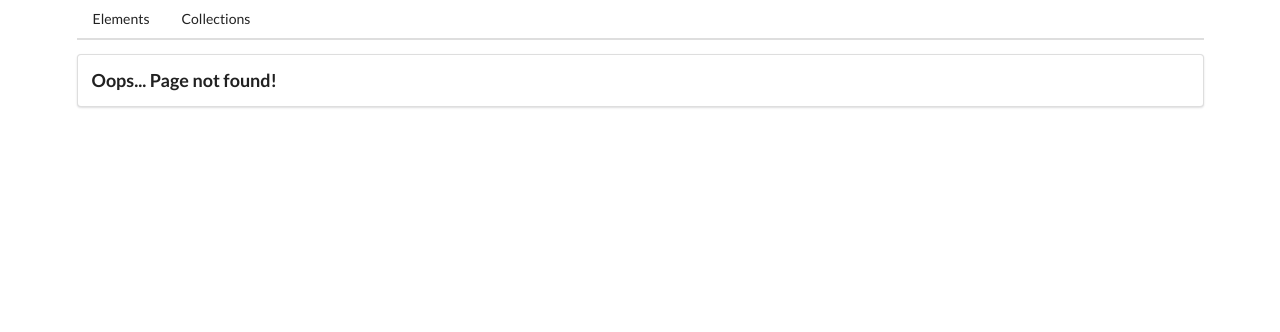
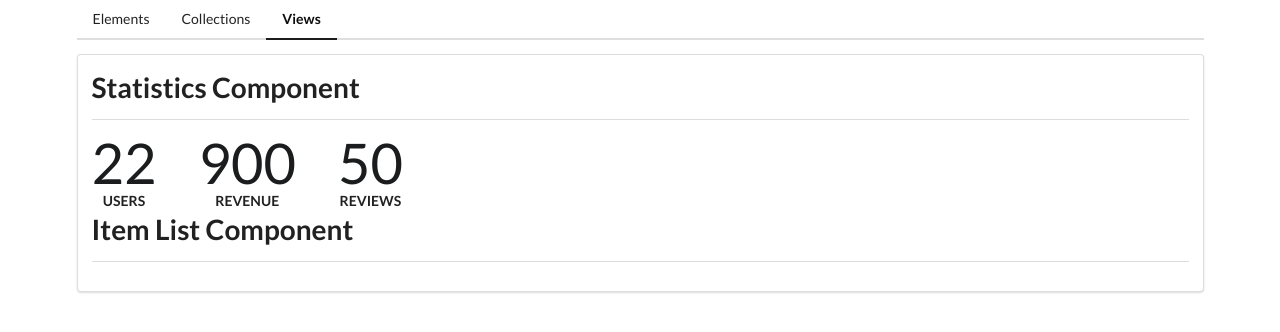
Before and after one commit to canon21/comps-routing, an Angular app: page /views in a window 1280 px wide. Before the commit this address had no page. Shown: the top 332 px of the page. Built offline with nearby package versions, Linux system fonts and the light colour scheme.

Commit message:
Adding views routing and statistics Component

```diff
--- a/src/app/app-routing.module.ts
+++ b/src/app/app-routing.module.ts
@@ -14,6 +14,10 @@ const routes: Routes = [
     loadChildren: () => import('./collections/collections.module').then( m => m.CollectionsModule)
   },
   {
+    path: 'views',
+    loadChildren: () => import('./views/views.module').then( m => m.ViewsModule)
+  },
+  {
     path: '',
     component: HomeComponent
   },
--- a/src/app/app.component.html
+++ b/src/app/app.component.html
@@ -2,6 +2,7 @@
     <div class="ui secondary pointing menu">
         <a routerLink="/elements" routerLinkActive="active" class="item">Elements</a>
         <a routerLink="/collections" routerLinkActive="active" class="item">Collections</a>
+        <a routerLink="/views" routerLinkActive="active" class="item">Views</a>
     </div>
     <div class="ui segment">
         <router-outlet></router-outlet>
--- /dev/null
+++ b/src/app/views/statistics/statistics.component.html
@@ -0,0 +1,10 @@
+<div class="ui statistics">
+    <div class="statistic" *ngFor="let stat of data">
+        <div class="value">
+            {{ stat.value }}
+        </div>
+        <div class="label">
+            {{ stat.label }}
+        </div>
+    </div>
+</div>
--- /dev/null
+++ b/src/app/views/statistics/statistics.component.ts
@@ -0,0 +1,17 @@
+import { Component, OnInit, Input } from '@angular/core';
+
+@Component({
+  selector: 'app-statistics',
+  templateUrl: './statistics.component.html',
+  styleUrls: ['./statistics.component.css']
+})
+export class StatisticsComponent implements OnInit {
+
+  @Input() data = [];
+
+  constructor() { }
+
+  ngOnInit(): void {
+  }
+
+}
--- /dev/null
+++ b/src/app/views/views-home/views-home.component.html
@@ -0,0 +1,3 @@
+<app-divider>Statistics Component</app-divider>
+<app-statistics [data]="stats" ></app-statistics>
+<app-divider>Item List Component</app-divider>
--- /dev/null
+++ b/src/app/views/views-home/views-home.component.ts
@@ -0,0 +1,21 @@
+import { Component, OnInit } from '@angular/core';
+
+@Component({
+  selector: 'app-views-home',
+  templateUrl: './views-home.component.html',
+  styleUrls: ['./views-home.component.css']
+})
+export class ViewsHomeComponent implements OnInit {
+
+  stats = [
+    { value: 22, label: 'Users'},
+    { value: 900, label: 'Revenue' },
+    { value: 50, label: 'Reviews' }
+  ];
+
+  constructor() { }
+
+  ngOnInit(): void {
+  }
+
+}
--- a/src/app/views/views-routing.module.ts
+++ b/src/app/views/views-routing.module.ts
@@ -1,7 +1,12 @@
 import { NgModule } from '@angular/core';
 import { RouterModule, Routes } from '@angular/router';
+import { ViewsHomeComponent } from './views-home/views-home.component';
 
-const routes: Routes = [];
+const routes: Routes = [
+  { path: '',
+    component: ViewsHomeComponent
+  }
+];
 
 @NgModule({
   imports: [RouterModule.forChild(routes)],
```
Also changed, not shown: src/app/views/views.module.ts (+9 -3 lines), src/app/views/statistics/statistics.component.css (added), src/app/views/views-home/views-home.component.css (added), 2 other files (tests, documents, lock files or other folders).
